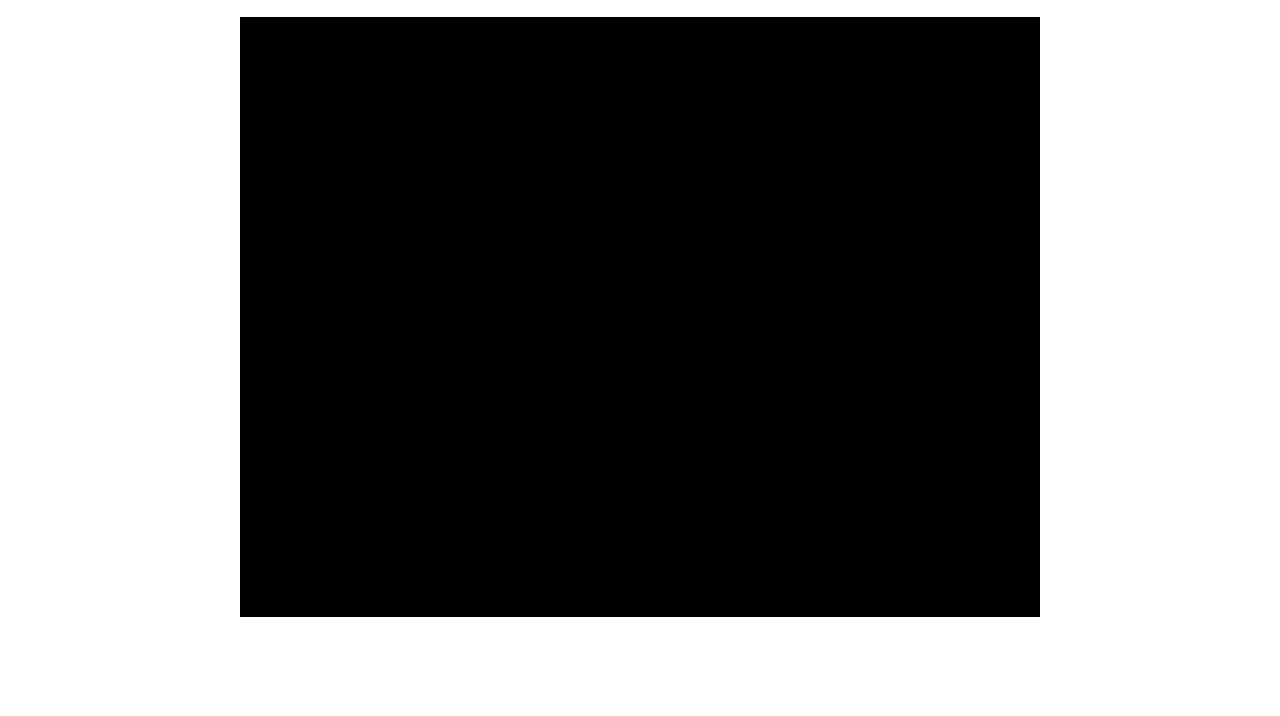
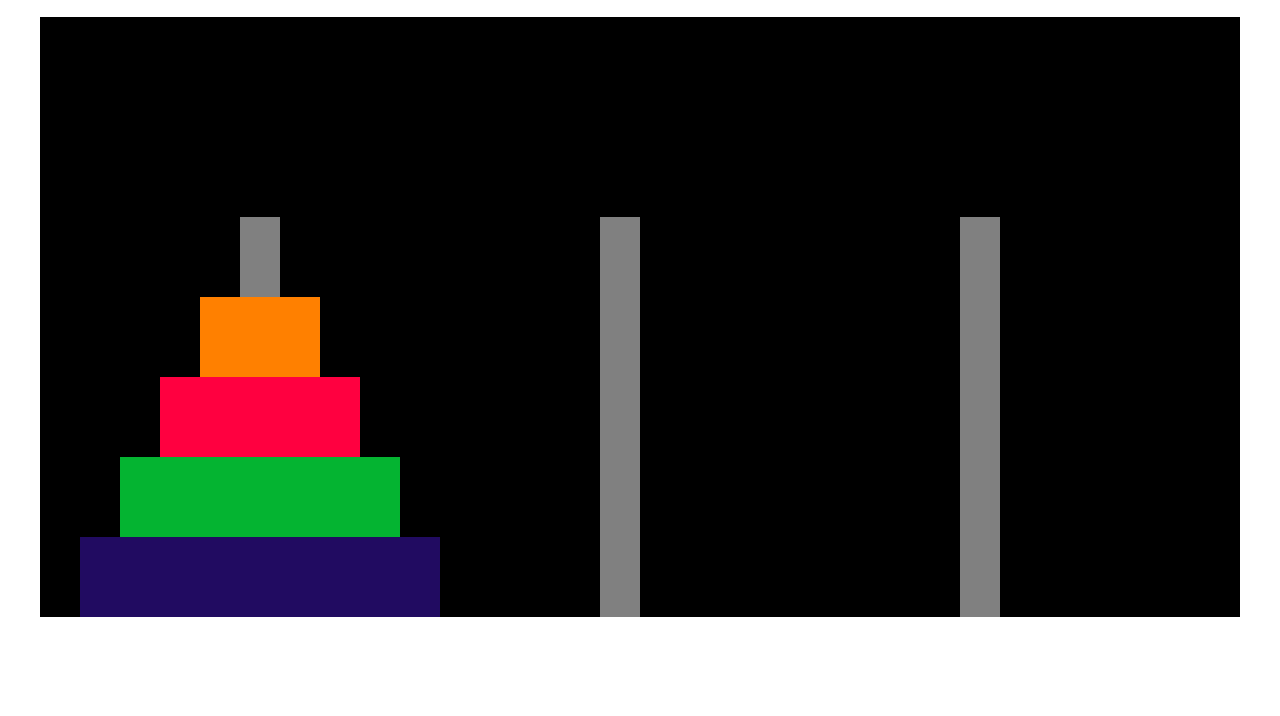
Before and after one commit to CristiScheye/cats-in-space, a plain HTML site: page hanoi.html in a window 1280 px wide. Shown: the part 84-800 px from the top of the page. Drawn offline with Linux system fonts and the light colour scheme.

Commit message:
game setup and making ring move up

```diff
--- a/hanoi.html
+++ b/hanoi.html
@@ -5,8 +5,8 @@
 </head>
 
 <body>
-  <h3 id="header">Snake</h3>
-  <canvas id="chunk-game" height="600" width="800"></canvas>
+  <h3 id="header">Towers of Hanoi</h3>
+  <canvas id="chunk-game" height="600" width="1200"></canvas>
   <script type="text/javascript" src="chunk.js"></script>
   <script type="text/javascript" src="hanoi.js"></script>
 </body>
--- a/hanoi.js
+++ b/hanoi.js
@@ -0,0 +1,81 @@
+// setup
+var tower_left = {color: "gray",
+  pixels: [{top: 14, left: 5},
+          {top: 13, left: 5},
+          {top: 12, left: 5},
+          {top: 11, left: 5},
+          {top: 10, left: 5},
+          {top: 9, left: 5},
+          {top: 8, left: 5},
+          {top: 7, left: 5},
+          {top: 6, left: 5},
+          {top: 5, left: 5}]};
+var tower_center = {color: "gray",
+  pixels: [{top: 14, left: 14},
+          {top: 13, left: 14},
+          {top: 12, left: 14},
+          {top: 11, left: 14},
+          {top: 10, left: 14},
+          {top: 9, left: 14},
+          {top: 8, left: 14},
+          {top: 7, left: 14},
+          {top: 6, left: 14},
+          {top: 5, left: 14}]};
+var tower_right = {color: "gray",
+  pixels: [{top: 14, left: 23},
+          {top: 13, left: 23},
+          {top: 12, left: 23},
+          {top: 11, left: 23},
+          {top: 10, left: 23},
+          {top: 9, left: 23},
+          {top: 8, left: 23},
+          {top: 7, left: 23},
+          {top: 6, left: 23},
+          {top: 5, left: 23}]};
+var ring_1 = {color: "#210B61",
+  pixels: [{top: 14, left: 1}, {top: 14, left: 2}, {top: 14, left: 3}, {top: 14, left: 4}, {top: 14, left: 5}, {top: 14, left: 6},{top: 14, left: 7}, {top: 14, left: 8}, {top: 14, left: 9},
+          {top: 13, left: 1}, {top: 13, left: 2}, {top: 13, left: 3}, {top: 13, left: 4}, {top: 13, left: 5}, {top: 13, left: 6},{top: 13, left: 7}, {top: 13, left: 8}, {top: 13, left: 9}]}
+
+var ring_2 = {color: "#04B431",
+  pixels: [{top: 12, left: 2}, {top: 12, left: 3}, {top: 12, left: 4}, {top: 12, left: 5}, {top: 12, left: 6},{top: 12, left: 7}, {top: 12, left: 8},
+          {top: 11, left: 2}, {top: 11, left: 3}, {top: 11, left: 4}, {top: 11, left: 5}, {top: 11, left: 6},{top: 11, left: 7}, {top: 11, left: 8}]}
+
+var ring_3 = {color: "#FF0040",
+  pixels: [{top: 10, left: 3}, {top: 10, left: 4}, {top: 10, left: 5}, {top: 10, left: 6},{top: 10, left: 7},
+          {top: 9, left: 3}, {top: 9, left: 4}, {top: 9, left: 5}, {top: 9, left: 6},{top: 9, left: 7}]}
+
+var ring_4 = {color: "#FF8000",
+  pixels: [{top: 8, left: 4}, {top: 8, left: 5}, {top: 8, left: 6},
+          {top: 7, left: 4}, {top: 7, left: 5}, {top: 7, left: 6}]}
+
+tower_left.rings = [ring_1, ring_2, ring_3, ring_4]
+var towers = [tower_left, tower_right, tower_center]
+var draw = function() {
+  var drawableObjects = [tower_left, tower_center, tower_right, ring_1, ring_2, ring_3, ring_4];
+  CHUNK.draw(drawableObjects);
+}
+
+
+var removeRing = function(ring) {
+  var upperTop = ring.pixels[0].top
+  console.log(upperTop)
+  ring.pixels.forEach( function(coordinate) {
+    if(coordinate.top === upperTop) {
+      coordinate.top = 2
+    } else {
+      coordinate.top = 3
+    };
+  });
+  draw();
+}
+
+var makeMove = function(direction) {
+  console.log(direction);
+  if(direction === "up") {
+    removeRing(ring_4);
+  };
+
+}
+
+CHUNK.onArrowKey(makeMove);
+draw();
```
